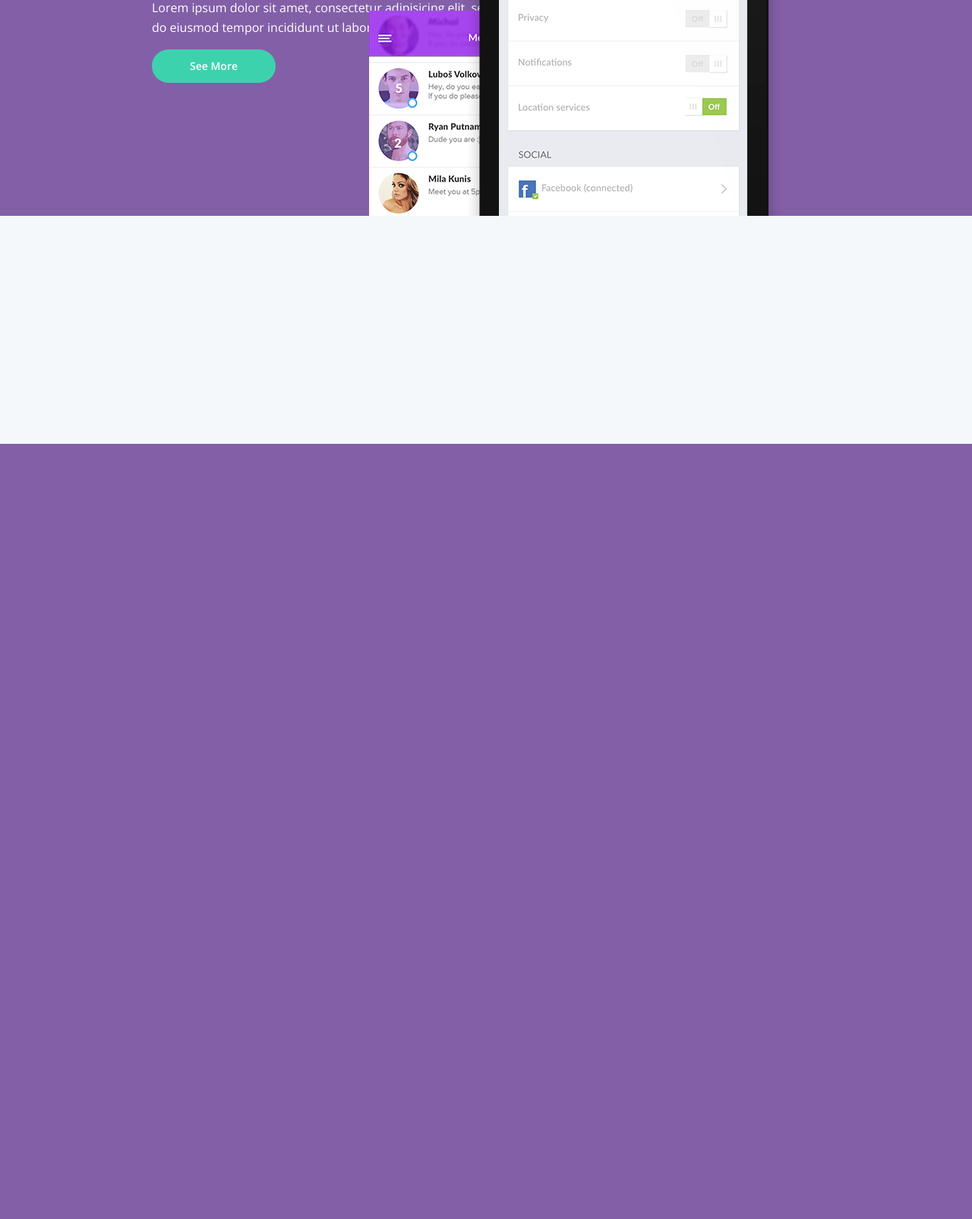
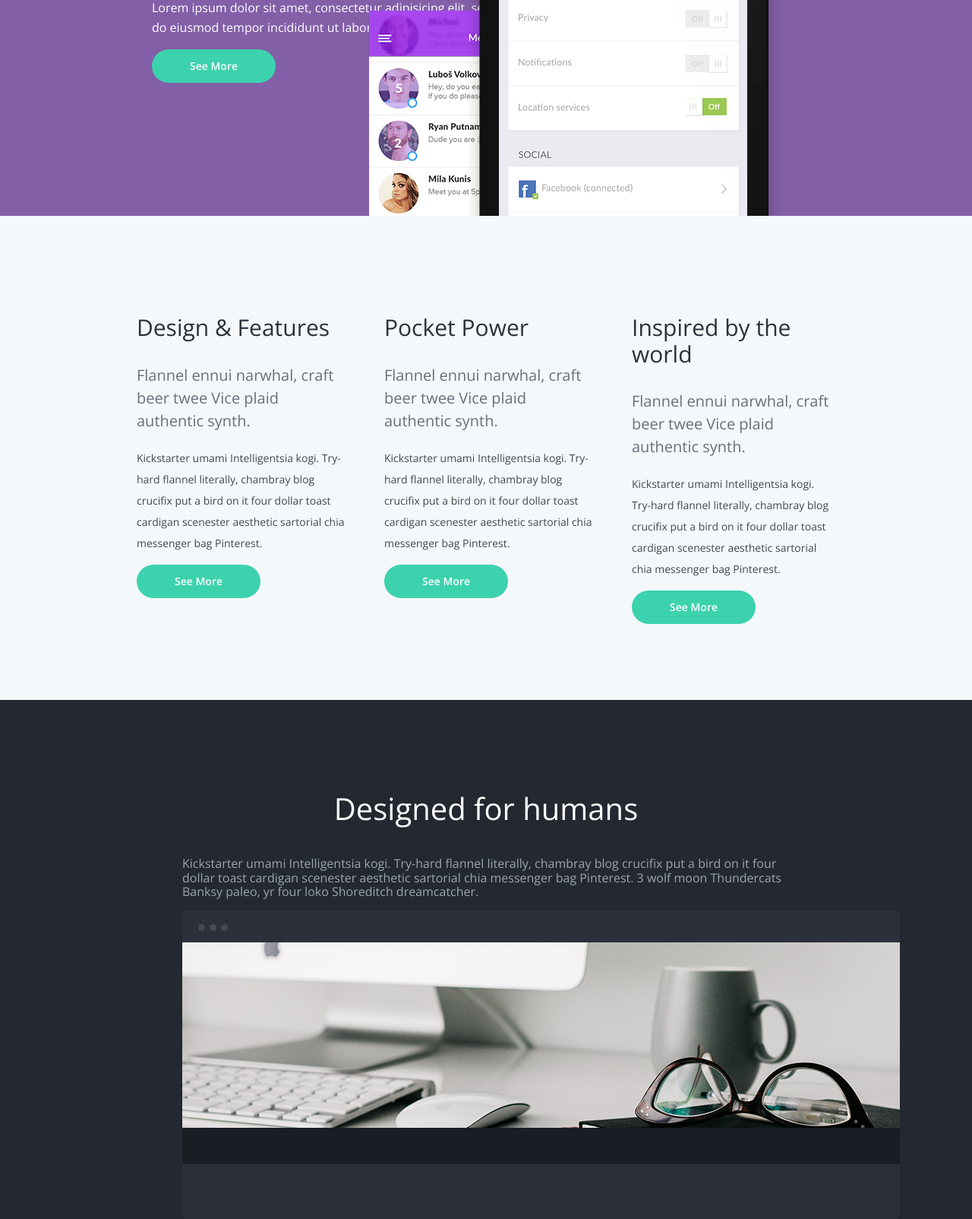
Before and after one commit to brampauwelyn/webdesigner-courses, a PHP site: page / in a window 1280 px wide. Shown: the part 1118-2722 px from the top of the page at 76% size. Before the commit the page ends 1702 px from the top, so only its background shows below. Run offline with PHP 8.4, Linux system fonts and the light colour scheme.

Commit message:
progress

```diff
--- a/course1/css/style.css
+++ b/course1/css/style.css
@@ -165,7 +165,66 @@ header {
   right: 487px;
 }
 
+
+/*Section 2 */
+
 .section-2 {
-  height: 300px;
+  padding: 100px 180px;
   background-color: #f4f8fb;
 }
+
+.section-2 div:nth-child(2) {
+  margin: 0 50px;
+}
+
+.section-2 .col {
+  width: 30%;
+  display: block;
+  float: left;
+}
+
+.section-2 h3 {
+  font-size: 30px;
+  color: #2b303b;
+  font-weight: 300;
+}
+
+.section-2 .intro {
+  color: #696f7c;
+  font-weight: 300;
+  font-size: 20px;
+  line-height: 30px;
+}
+
+.section-2 .main {
+  font-size: 14px;
+  color: #44484f;
+  line-height: 28px;
+}
+
+
+/*section 3*/
+
+.section-3 {
+  background-color: #232831;
+  padding: 80px 240px 0 240px;
+}
+
+.section-3 h3 {
+  color: #ffffff;
+  text-align: center;
+  font-size: 40px;
+  font-weight: 300;
+}
+
+.section-3 p {
+  color: #9da5b0;
+  font-size: 16px;
+}
+
+.section-3 img {
+  display: block;
+  float: left;
+  bottom: 0;
+  padding: 0;
+}
--- a/course1/index.html
+++ b/course1/index.html
@@ -59,7 +59,51 @@
       </div>
     </section>
 
-    <section class="section-2"></section>
+    <section class="section-2">
+      <div class="col">
+        <h3>Design & Features</h3>
+        <p class="intro">
+          Flannel ennui narwhal, craft beer twee Vice plaid authentic synth.
+        </p>
+        <p class="main">
+          Kickstarter umami Intelligentsia kogi. Try-hard flannel literally, chambray blog crucifix put a bird on it four dollar toast cardigan scenester
+          aesthetic sartorial chia messenger bag Pinterest.
+        </p>
+        <a href="#" class="green-btn">See More</a>
+      </div>
+      <div class="col">
+        <h3>Pocket Power</h3>
+        <p class="intro">
+          Flannel ennui narwhal, craft beer twee Vice plaid authentic synth.
+        </p>
+        <p class="main">
+          Kickstarter umami Intelligentsia kogi. Try-hard flannel literally, chambray blog crucifix put a bird on it four dollar toast cardigan scenester
+          aesthetic sartorial chia messenger bag Pinterest.
+        </p>
+        <a href="#" class="green-btn">See More</a>
+      </div>
+      <h3>Inspired by the world</h3>
+      <p class="intro">
+        Flannel ennui narwhal, craft beer twee Vice plaid authentic synth.
+      </p>
+      <p class="main">
+        Kickstarter umami Intelligentsia kogi. Try-hard flannel literally, chambray blog crucifix put a bird on it four dollar toast cardigan scenester
+        aesthetic sartorial chia messenger bag Pinterest.
+      </p>
+      <a href="#" class="green-btn">See More</a>
+    </div>
+    <div class="clearfix"></div>
+  </section>
 
-  </body>
+  <section class="section-3">
+    <h3>Designed for humans</h3>
+    <p>
+      Kickstarter umami Intelligentsia kogi. Try-hard flannel literally, chambray blog crucifix put a bird on it four dollar toast cardigan scenester
+      aesthetic sartorial chia messenger bag Pinterest. 3 wolf moon Thundercats Banksy paleo, yr four loko Shoreditch dreamcatcher.
+    </p>
+    <img src="images/interface-2.png" alt="">
+    <div class="clearfix"></div>
+  </section>
+
+</body>
 </html>
```
Also changed, not shown: course1/images/interface-2.png (added), course1/images/interface2.jpg (deleted), course1/images/interface2.png (added), 2 other files.
